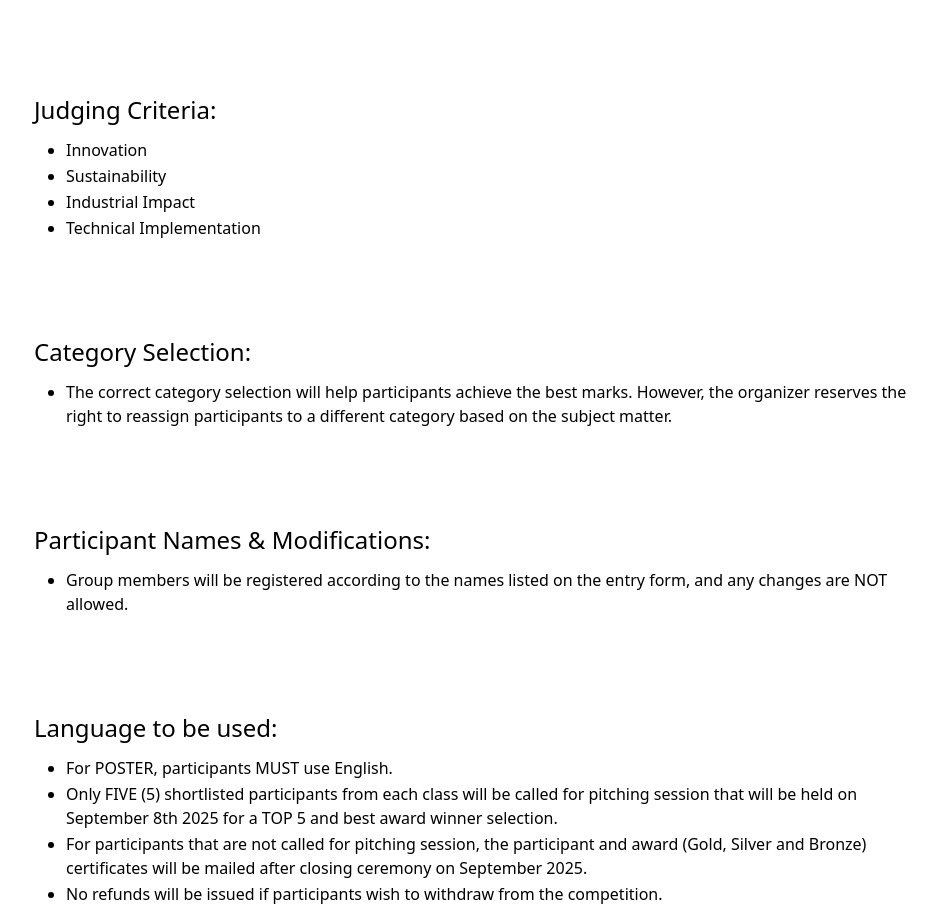
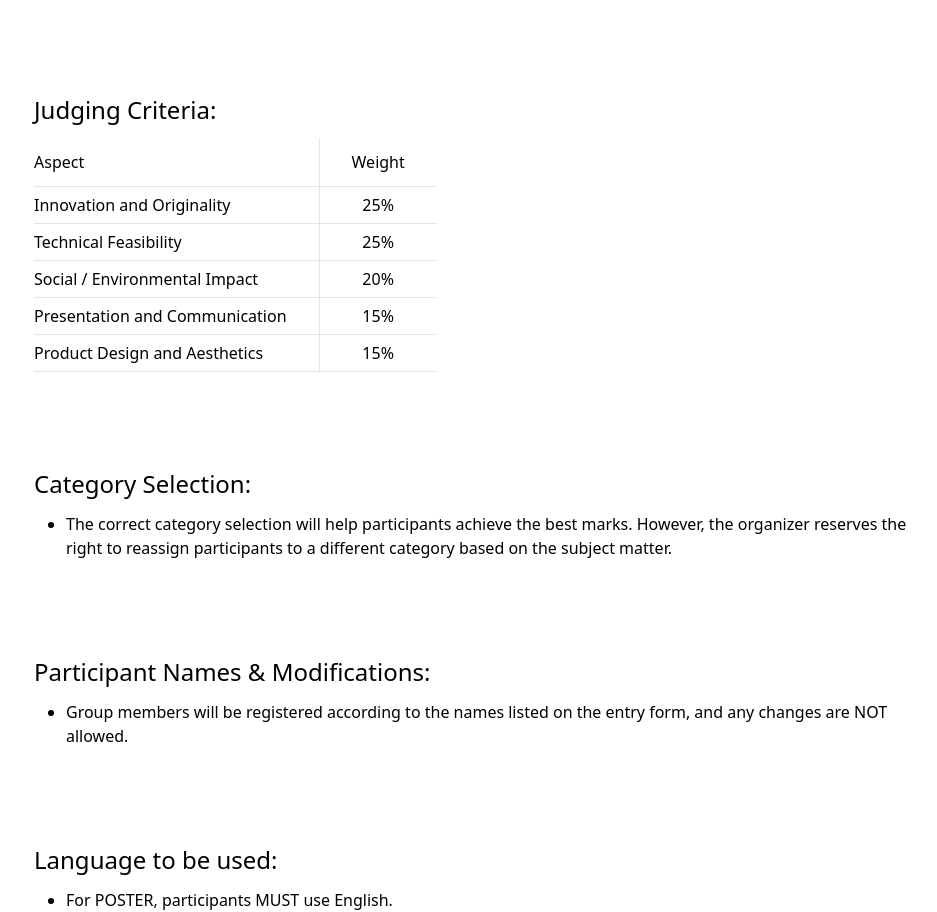
Before and after one commit to FathanAlfariel/iconic, a React (Vite) app: page /rules in a window 1280 px wide. Shown: the part 1340-2252 px from the top of the page, without its empty margins (2-939 px from the left). Built offline with nearby package versions, Linux system fonts and the light colour scheme.

Commit message:
refactor: change judging criteria design

```diff
--- a/src/pages/Rules.jsx
+++ b/src/pages/Rules.jsx
@@ -115,12 +115,48 @@ const Rules = () => {
             {/* Judging Criteria */}
             <li ref={judgingCriteriaRef} className="pt-24">
               <h5 className="text-2xl font-medium">Judging Criteria:</h5>
-              <ul className="list-outside list-disc flex flex-col gap-y-0.5 mt-3">
-                <li className="ml-8">Innovation</li>
-                <li className="ml-8">Sustainability</li>
-                <li className="ml-8">Industrial Impact</li>
-                <li className="ml-8">Technical Implementation</li>
-              </ul>
+              <table className="mt-3">
+                <thead>
+                  <tr className="border-b border-[#E4E4E7]">
+                    <th className="border-r border-[#E4E4E7] py-3 text-base font-medium">
+                      Aspect
+                    </th>
+                    <th className="py-3 px-8 text-base font-medium">Weight</th>
+                  </tr>
+                </thead>
+                <tbody>
+                  <tr className="border-b border-[#E4E4E7]">
+                    <td className="text-base py-1.5 pr-8 border-r border-[#E4E4E7]">
+                      Innovation and Originality
+                    </td>
+                    <td className="text-base py-1.5 px-8 text-center">25%</td>
+                  </tr>
+                  <tr className="border-b border-[#E4E4E7]">
+                    <td className="text-base py-1.5 border-r border-[#E4E4E7]">
+                      Technical Feasibility
+                    </td>
+                    <td className="text-base py-1.5 px-8 text-center">25%</td>
+                  </tr>
+                  <tr className="border-b border-[#E4E4E7]">
+                    <td className="text-base py-1.5 pr-8 border-r border-[#E4E4E7]">
+                      Social / Environmental Impact
+                    </td>
+                    <td className="text-base py-1.5 px-8 text-center">20%</td>
+                  </tr>
+                  <tr className="border-b border-[#E4E4E7]">
+                    <td className="text-base py-1.5 pr-8 border-r border-[#E4E4E7]">
+                      Presentation and Communication
+                    </td>
+                    <td className="text-base py-1.5 px-8 text-center">15%</td>
+                  </tr>
+                  <tr className="border-b border-[#E4E4E7]">
+                    <td className="text-base py-1.5 pr-8 border-r border-[#E4E4E7]">
+                      Product Design and Aesthetics
+                    </td>
+                    <td className="text-base py-1.5 px-8 text-center">15%</td>
+                  </tr>
+                </tbody>
+              </table>
             </li>
 
             {/* Category Selection */}
```
